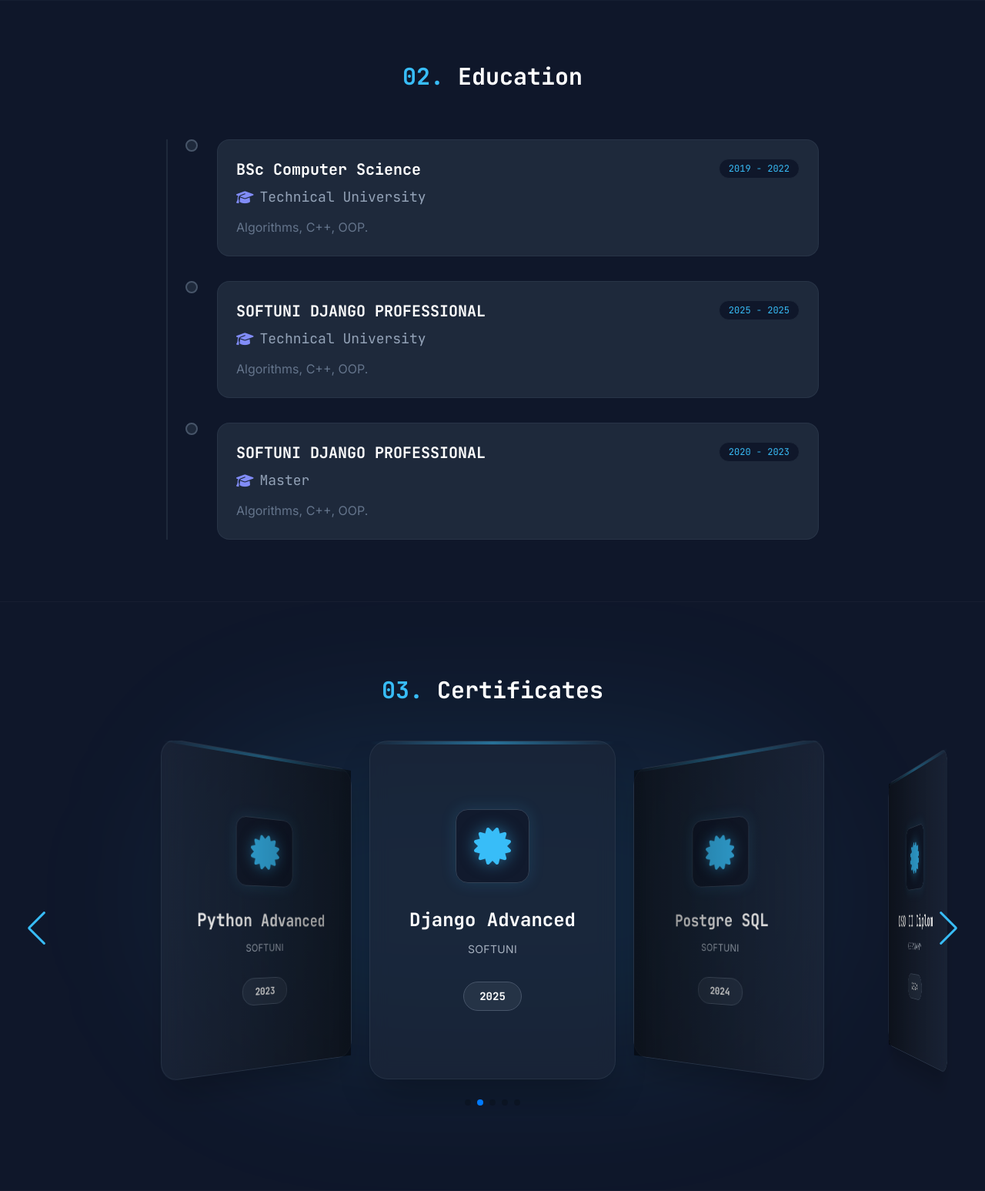
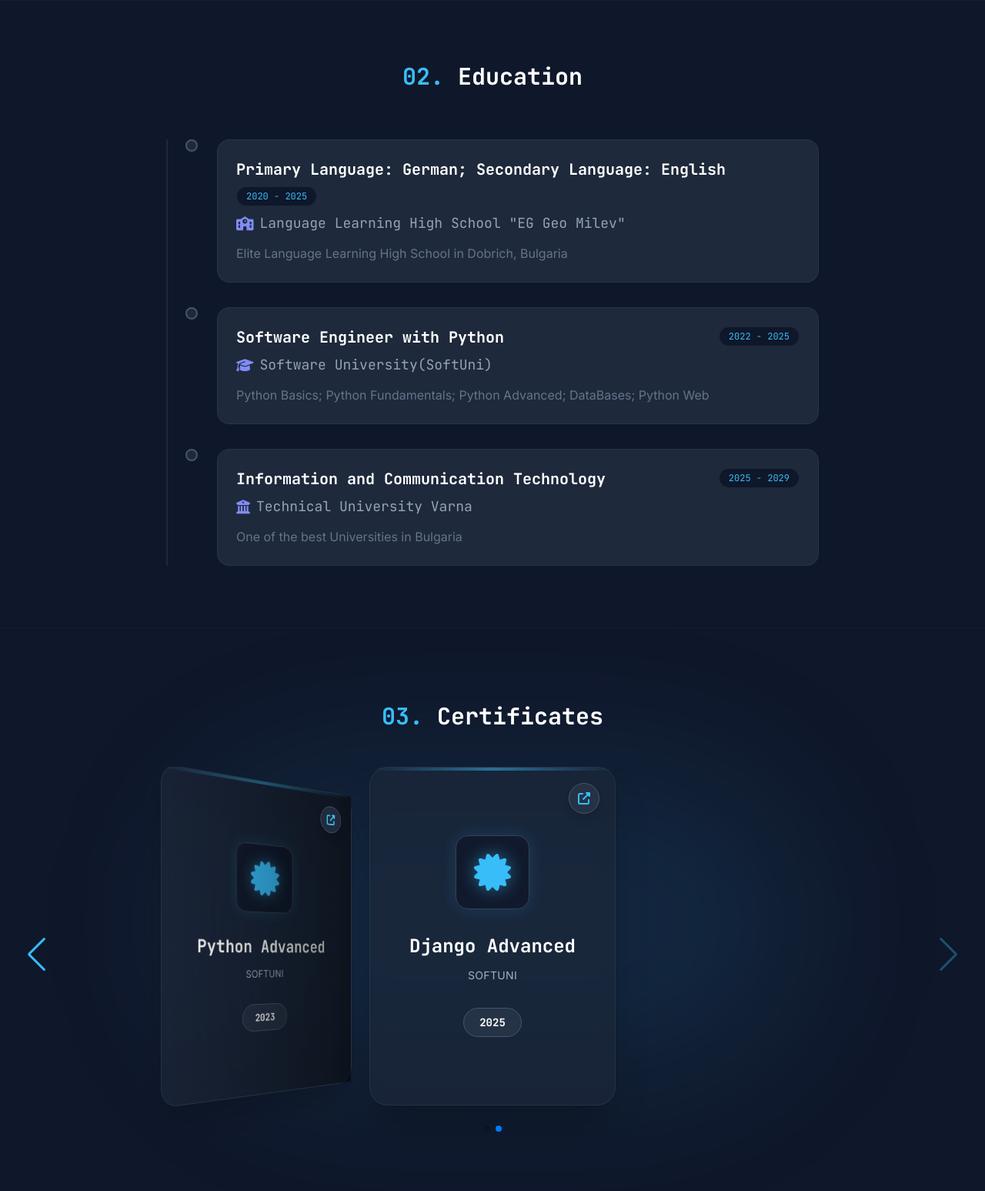
Before and after one commit to Veselin15/Web_Portfolio, a Django app: page / in a window 1280 px wide. Shown: the part 1456-3003 px from the top of the page at 77% size. Run offline with Django 5.2, Linux system fonts and the light colour scheme; data that the repository does not hold is empty; parts of the project's set-up code (start-up, migrations or seed data) failed here and were passed over; some libraries are stand-ins or nearby versions.

Commit message:
education update

```diff
--- a/portfolio/views.py
+++ b/portfolio/views.py
@@ -44,25 +44,25 @@ def home(request):
     # Static Data
     education_data = [
         {
-            'institution': 'Technical University',
-            'degree': 'BSc Computer Science',
-            'year': '2019 - 2022',
-            'description': 'Algorithms, C++, OOP.',
+            'institution': 'Language Learning High School "EG Geo Milev"',
+            'degree': 'Primary Language: German; Secondary Language: English',
+            'year': '2020 - 2025',
+            'description': 'Elite Language Learning High School in Dobrich, Bulgaria',
+            'icon': 'fas fa-school'
+        },
+        {
+            'institution': 'Software University(SoftUni)',
+            'degree': 'Software Engineer with Python',
+            'year': '2022 - 2025',
+            'description': 'Python Basics; Python Fundamentals; Python Advanced; DataBases; Python Web',
             'icon': 'fas fa-graduation-cap'
         },
         {
-            'institution': 'Technical University',
-            'degree': 'SOFTUNI DJANGO PROFESSIONAL',
-            'year': '2025 - 2025',
-            'description': 'Algorithms, C++, OOP.',
-            'icon': 'fas fa-graduation-cap'
-        },
-        {
-            'institution': 'Master',
-            'degree': 'SOFTUNI DJANGO PROFESSIONAL',
-            'year': '2020 - 2023',
-            'description': 'Algorithms, C++, OOP.',
-            'icon': 'fas fa-graduation-cap'
+            'institution': 'Technical University Varna',
+            'degree': 'Information and Communication Technology',
+            'year': '2025 - 2029',
+            'description': 'One of the best Universities in Bulgaria',
+            'icon': 'fas fa-university'
         }
     ]
 
@@ -71,33 +71,17 @@ def home(request):
             'title': 'Python Advanced',
             'issuer': 'SoftUni',
             'year': '2023',
-            'color': 'primary'
+            'color': 'primary',
+            'url': 'https://softuni.bg/certificates/details/208709/6261a554'  # <--- Добави линк тук
         },
         {
             'title': 'Django Advanced',
             'issuer': 'SoftUni',
             'year': '2025',
-            'color': 'primary'
+            'color': 'primary',
+            'url': 'https://softuni.bg/certificates/details/221698/c2c87d1e'  # <--- И тук
         },
-        {
-            'title': 'Postgre SQL',
-            'issuer': 'SoftUni',
-            'year': '2024',
-            'color': 'primary'
-        },
-        {
-            'title': 'DSD II Diplom',
-            'issuer': 'Germany',
-            'year': '2024',
-            'color': 'primary'
-        },
-        {
-            'title': 'Python Fundamentals',
-            'issuer': 'SoftUni',
-            'year': '2023',
-            'color': 'primary'
-        }
-        # ... other items ...
+        # ... добави url на всички останали
     ]
 
     context = {
--- a/templates/portfolio/index.html
+++ b/templates/portfolio/index.html
@@ -213,6 +213,14 @@
                     {% for cert in certificates %}
                         <div class="swiper-slide w-[320px] h-[440px] bg-slate-800/60 backdrop-blur-md rounded-3xl border border-slate-700/50 p-8 flex flex-col items-center justify-center text-center transition-all duration-300 hover:border-primary/50 hover:bg-slate-800/80 shadow-2xl relative group">
 
+                            {% if cert.url %}
+                                <a href="{{ cert.url }}" target="_blank"
+                                   class="absolute top-5 right-5 w-10 h-10 bg-slate-700/50 hover:bg-primary hover:text-bg text-primary rounded-full flex items-center justify-center transition-all duration-300 z-20 border border-slate-600 hover:border-primary shadow-lg"
+                                   title="Verify Certificate">
+                                    <i class="fas fa-external-link-alt"></i>
+                                </a>
+                            {% endif %}
+
                             <div class="absolute top-0 left-0 w-full h-1 bg-gradient-to-r from-transparent via-primary to-transparent opacity-50 group-hover:opacity-100 transition-opacity"></div>
 
                             <div class="w-24 h-24 rounded-2xl bg-slate-900/80 flex items-center justify-center mb-8 shadow-[0_0_20px_rgba(56,189,248,0.15)] group-hover:shadow-[0_0_30px_rgba(56,189,248,0.3)] transition-all border border-slate-700 group-hover:border-primary/30">
@@ -228,8 +236,9 @@
                             </p>
 
                             <span class="text-sm font-mono font-bold text-white bg-slate-700/50 px-5 py-2 rounded-full border border-slate-600 group-hover:border-primary/40 group-hover:bg-primary/10 transition-all">
-                            {{ cert.year }}
-                        </span>
+            {{ cert.year }}
+        </span>
+
                         </div>
                     {% endfor %}
                 </div>
```
